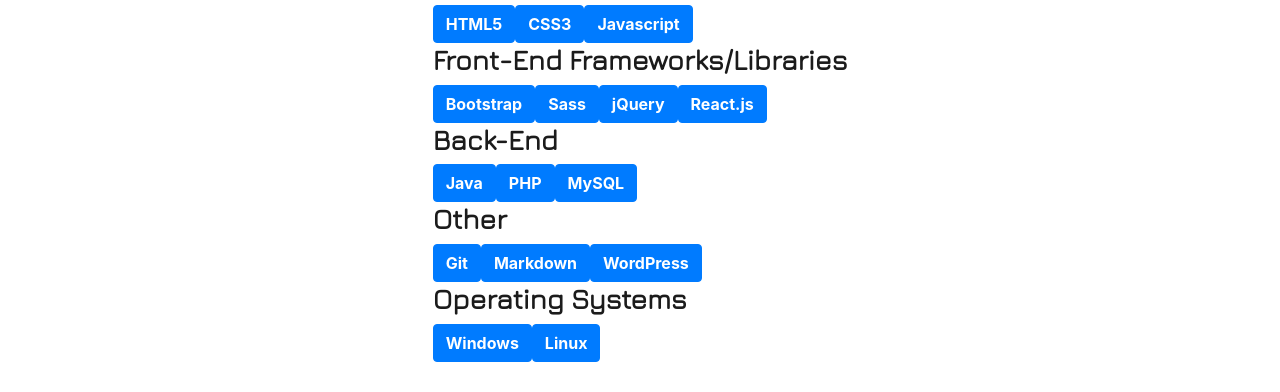
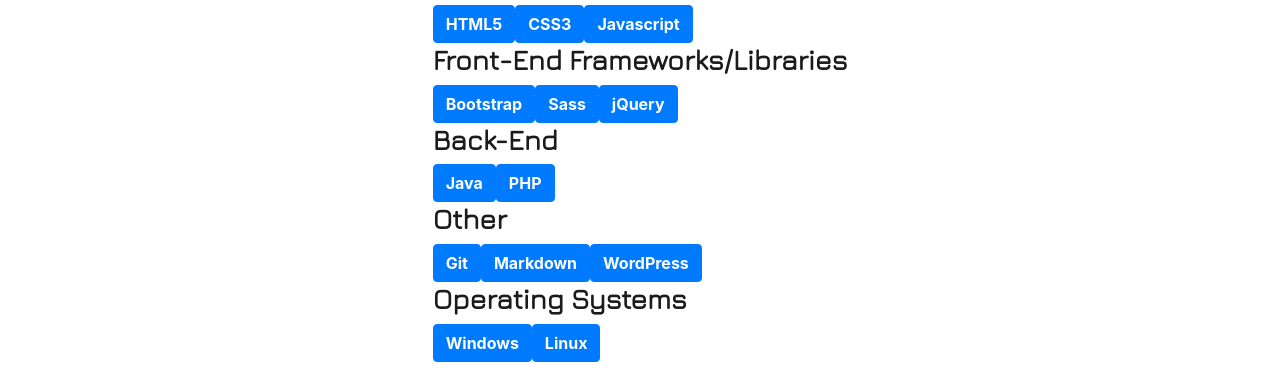
Before and after one commit to Sergio-20/portfolio, a plain HTML site: page index.html in a window 1280 px wide. Shown: the part 408-800 px from the top of the page. Drawn offline with nearby package versions, Linux system fonts and the light colour scheme.

Commit message:
Updated Portfolio

```diff
--- a/index.html
+++ b/index.html
@@ -84,11 +84,9 @@
         <button class="btn btn-primary col-xs-4">Bootstrap</button>
         <button class="btn btn-primary col-xs-4">Sass</button>
         <button class="btn btn-primary col-xs-4">jQuery</button>
-        <button class="btn btn-primary col-xs-4">React.js</button>
         <h3>Back-End</h3>
         <button class="btn btn-primary col-xs-3">Java</button>
         <button class="btn btn-primary col-xs-3">PHP</button>
-        <button class="btn btn-primary col-xs-3">MySQL</button>
         <h3>Other</h3>
         <button class="btn btn-primary col-xs-4">Git</button>
         <button class="btn btn-primary col-xs-4">Markdown</button>
@@ -114,8 +112,6 @@
           <button class="btn btn-primary col-xs-3">CSS3</button>
           <button class="btn btn-primary col-xs-3">Javascript</button>
           <button class="btn btn-primary col-xs-3">Bootstrap</button>
-          <!--<button class="btn btn-primary col-xs-3">Sass</button>-->
-          <!--<button class="btn btn-primary col-xs-3">jQuery</button>-->
           <button class="btn btn-primary col-xs-3">React.js</button>
           <br/><br/>
           <a href="https://github.com/Sergio-20/React-Website" target="_blank" rel="noopener noreferrer"><p class="btn btn-primary col-xs-3"><i class="fab fa-github"> View Code</i></p></a>
@@ -153,24 +149,6 @@
       </div>
       <br/>
 
-      <!--<div id="apps"></div>
-      <div class="centered">
-        <h1 class="centered-text">Apps</h1>
-        <hr class="hr-main"/>
-        <a href="#" target="_blank" rel="noopener noreferrer"><img class="col-sm-6 centered" src="https://proxy.duckduckgo.com/iu/?u=https%3A%2F%2Fwww.goandroid.co.in%2Fwp-content%2Fuploads%2F2017%2F10%2Fplay-store-logo.jpg&f=1" alt="A website where users share their artwork with the world."/></a>
-        <br/><br/><br/><br/>
-        <hr class="hr-main"/>
-        <span>
-        <button class="btn btn-primary col-xs-3">Java</button>
-        <button class="btn btn-primary col-xs-3">Android Studio</button>
-        <button class="btn btn-primary col-xs-3">Eclipse</button>
-        <br/><br/>
-        <a href="#" target="_blank" rel="noopener noreferrer"><p class="btn btn-primary col-xs-3"><i class="fab fa-github"> View Code</i></p></a>
-        <a href="#" target="_blank" rel="noopener noreferrer"><p class="btn btn-primary col-xs-3"><i class="fas fa-sitemap"> View Online</i></p></a>
-        </span>
-        <hr class="hr-main"/>
-      </div>-->
-
       <div id="contact"></div>
       <div class="centered">
         <h1>Get In Touch</h1>
```
